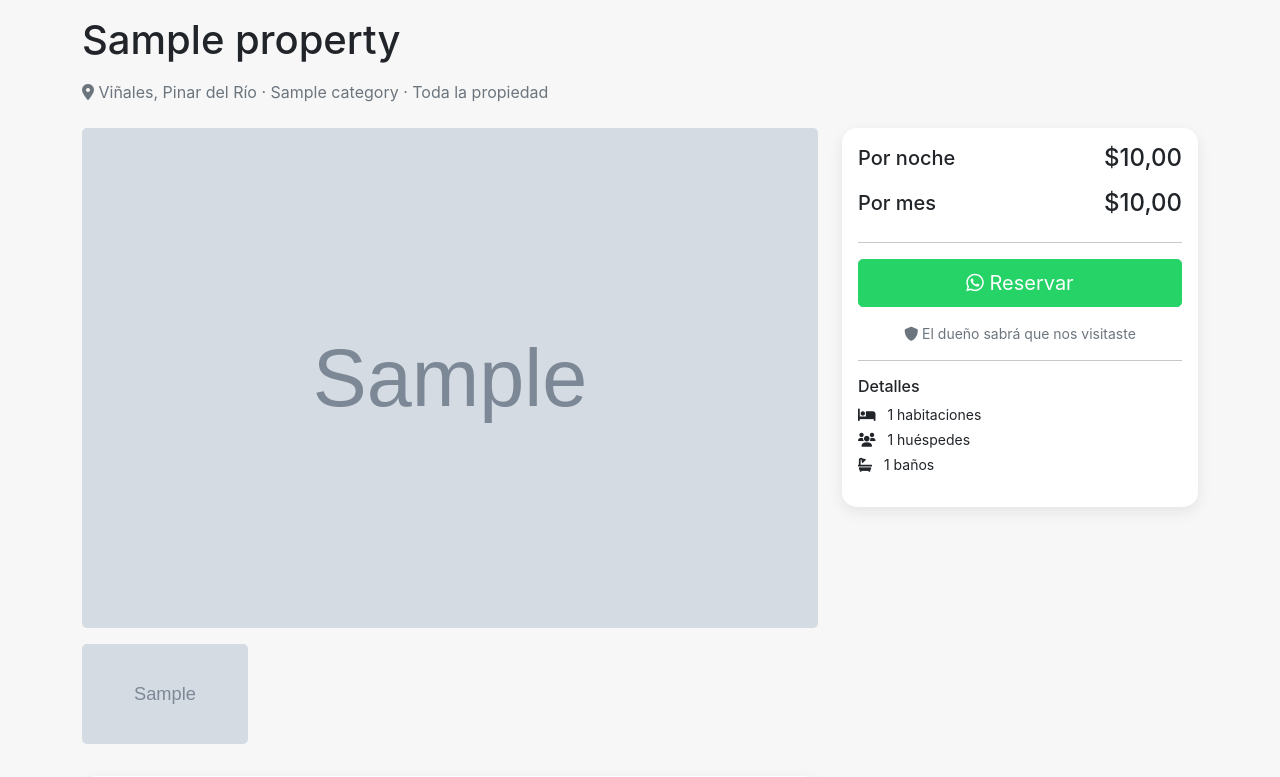
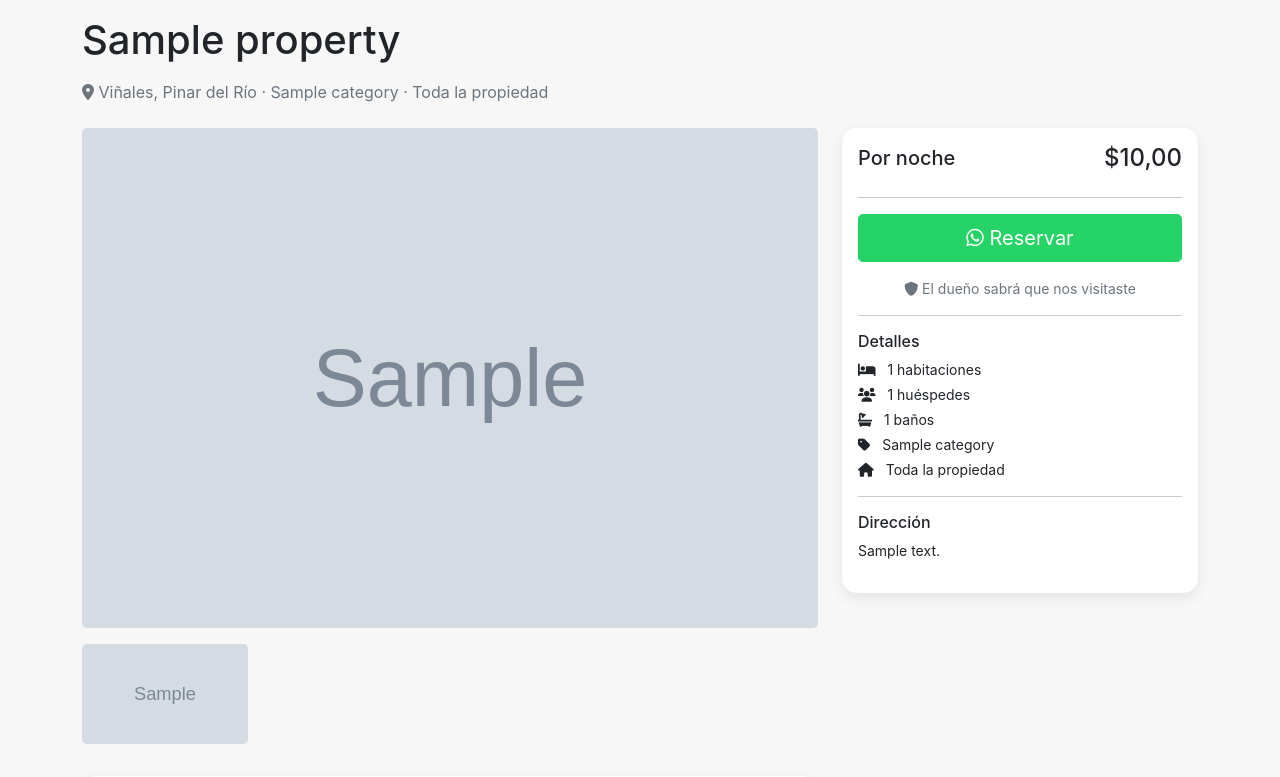
Before and after one commit to alquilerescuba/alquilerescuba, a Django app: page /propiedad/1/ in a window 1280 px wide. Shown: the part 114-891 px from the top of the page. Run offline with Django 5.2, Linux system fonts and the light colour scheme; tables that the repository leaves empty hold one stand-in row (values such as "Sample post"); grey boxes marked "Sample" are stand-in pictures.

Commit message:
Añadir opción Pasadía en categoría de precio

```diff
--- a/properties/admin.py
+++ b/properties/admin.py
@@ -68,6 +68,7 @@ class PropertyAdmin(admin.ModelAdmin):
                     "price_category",
                     "price_per_night",
                     "price_per_month",
+                    "price_per_daypass",
                 ),
                 "description": "Selecciona la categoría de precio. Luego completa el precio correspondiente.",
             },
--- a/properties/models.py
+++ b/properties/models.py
@@ -84,6 +84,7 @@ class Property(models.Model):
     PRICE_CATEGORIES = [
         ("night", "Por noche"),
         ("month", "Por mes"),
+        ("daypass", "Pasadía"),
     ]
 
     price_category = models.CharField(
@@ -105,6 +106,14 @@ class Property(models.Model):
         max_digits=10,
         decimal_places=2,
         verbose_name="Precio por mes (USD)",
+        null=True,
+        blank=True,
+    )
+
+    price_per_daypass = models.DecimalField(
+        max_digits=10,
+        decimal_places=2,
+        verbose_name="Precio por pasadía (USD)",
         null=True,
         blank=True,
     )
--- a/templates/properties/detail.html
+++ b/templates/properties/detail.html
@@ -75,7 +75,6 @@
                     </h3>
 
                     {% if total_reviews > 0 %}
-            <!-- Promedio de calificación -->
                         <div class="mb-4">
                             <div class="d-flex align-items-center">
                                 <div class="display-4 me-3" style="font-size: 2.5rem; font-weight: 500;">
@@ -96,7 +95,6 @@
                             </div>
                         </div>
 
-            <!-- Lista de valoraciones -->
                         <div class="reviews-list">
                             {% for review in property.reviews.all|slice:":5" %}
                             <div class="border-bottom pb-3 mb-3">
@@ -127,7 +125,6 @@
                         <p class="text-muted">Aún no hay valoraciones para esta propiedad.</p>
                     {% endif %}
 
-        <!-- Botón para valorar (solo usuarios registrados) -->
                     {% if user.is_authenticated %}
                         {% if user_reviewed %}
                             <div class="alert alert-info mt-3">
@@ -148,7 +145,7 @@
                 </div>
             </div>
 
-            <!-- Calendario de disponibilidad (SOLO UNO) -->
+            <!-- Calendario de disponibilidad -->
             <div class="card mb-4 border-0 shadow-sm">
                 <div class="card-body">
                     <h3 class="h5 mb-4">
@@ -157,7 +154,6 @@
                     </h3>
 
                     <div class="calendar-container">
-                        <!-- Cabecera del calendario -->
                         <div class="calendar-header d-flex justify-content-between align-items-center">
                             <button class="month-nav-btn" id="prevMonth">
                                 <i class="fas fa-chevron-left"></i>
@@ -168,7 +164,6 @@
                             </button>
                         </div>
 
-                        <!-- Días de la semana -->
                         <div class="row g-1 text-center mb-3">
                             <div class="col"><span class="weekday-label">Lu</span></div>
                             <div class="col"><span class="weekday-label">Ma</span></div>
@@ -179,10 +174,8 @@
                             <div class="col"><span class="weekday-label">Do</span></div>
                         </div>
 
-                        <!-- Cuadrícula del calendario -->
                         <div id="calendarGrid" class="row g-1"></div>
 
-                        <!-- Leyenda -->
                         <div class="mt-4 d-flex gap-3 small">
                             <span class="badge" style="background: #00a699; color: white; padding: 6px 12px;">
                                 <i class="fas fa-check-circle me-1"></i> Disponible
@@ -196,27 +189,33 @@
                         </div>
                     </div>
 
-                    <!-- Mensaje de fechas seleccionadas -->
                     <div id="selectedDatesMessage" class="mt-3"></div>
                 </div>
             </div>
         </div>  <!-- Cierre columna izquierda -->
 
-        <!-- Columna derecha -->
+        <!-- Columna derecha (SOLO UNA) -->
         <div class="col-lg-4">
             <div class="card sticky-top" style="top: 20px;">
                 <div class="card-body">
-                    {% if property.price_per_night %}
+                    {% if property.price_category == 'night' and property.price_per_night %}
                     <div class="d-flex justify-content-between align-items-center mb-2">
                         <h5>Por noche</h5>
                         <h4>${{ property.price_per_night }}</h4>
                     </div>
                     {% endif %}
 
-                    {% if property.price_per_month %}
-                    <div class="d-flex justify-content-between align-items-center mb-3">
+                    {% if property.price_category == 'month' and property.price_per_month %}
+                    <div class="d-flex justify-content-between align-items-center mb-2">
                         <h5>Por mes</h5>
                         <h4>${{ property.price_per_month }}</h4>
+                    </div>
+                    {% endif %}
+
+                    {% if property.price_category == 'daypass' and property.price_per_daypass %}
+                    <div class="d-flex justify-content-between align-items-center mb-2">
+                        <h5>Pasadía</h5>
+                        <h4>${{ property.price_per_daypass }}</h4>
                     </div>
                     {% endif %}
 
@@ -238,14 +237,19 @@
                         <li class="mb-1"><i class="fas fa-bed me-2"></i> {{ property.bedrooms }} habitaciones</li>
                         <li class="mb-1"><i class="fas fa-users me-2"></i> {{ property.guests }} huéspedes</li>
                         <li class="mb-1"><i class="fas fa-bath me-2"></i> {{ property.bathrooms }} baños</li>
+                        <li class="mb-1"><i class="fas fa-tag me-2"></i> {{ property.category.name }}</li>
+                        <li class="mb-1"><i class="fas fa-home me-2"></i> {{ property.get_rental_type_display }}</li>
                     </ul>
 
+                    <hr>
 
+                    <h6 class="mb-2">Dirección</h6>
+                    <p class="small">{{ property.address }}</p>
                 </div>
             </div>
-        </div>
-    </div>
-</div>
+        </div>  <!-- Cierre columna derecha -->
+    </div>  <!-- Cierre row -->
+</div>  <!-- Cierre container -->
 
 {% block extra_js %}
 <style>
@@ -372,7 +376,6 @@ function renderCalendar(month, year) {
     const firstDay = new Date(year, month, 1).getDay();
     const daysInMonth = new Date(year, month + 1, 0).getDate();
 
-    // Ajustar para empezar en lunes
     let startDay = firstDay === 0 ? 6 : firstDay - 1;
 
     let calendarHTML = '';
@@ -390,13 +393,11 @@ function renderCalendar(month, year) {
                 today.setHours(0,0,0,0);
                 const cellDate = new Date(dateStr);
 
-                // Determinar clases del día
                 let cellClass = 'p-2 text-center rounded date-cell';
                 let isBooked = bookedDates.includes(dateStr);
                 let isPast = cellDate < today;
                 let isSelected = (dateStr === selectedStartDate || dateStr === selectedEndDate);
 
-                // Verificar si está en el rango seleccionado
                 let inRange = false;
                 if (selectedStartDate && selectedEndDate) {
                     const start = new Date(selectedStartDate);
@@ -429,34 +430,26 @@ function renderCalendar(month, year) {
     }
 
     document.getElementById('calendarGrid').innerHTML = calendarHTML;
-
-    // Actualizar mensaje de fechas seleccionadas
     updateSelectedDatesMessage();
 }
 
-// Función para seleccionar fechas
 window.selectDate = function(dateStr) {
     const date = new Date(dateStr);
     const today = new Date();
     today.setHours(0,0,0,0);
 
-    // No permitir seleccionar fechas pasadas u ocupadas
     if (date < today || bookedDates.includes(dateStr)) {
         alert('Esta fecha no está disponible');
         return;
     }
 
-    // Lógica de selección (como Airbnb)
     if (!selectedStartDate || (selectedStartDate && selectedEndDate)) {
-        // Primer clic o reinicio
         selectedStartDate = dateStr;
         selectedEndDate = null;
     } else if (!selectedEndDate) {
-        // Segundo clic
         if (dateStr > selectedStartDate) {
             selectedEndDate = dateStr;
         } else {
-            // Si selecciona una fecha anterior, reiniciamos
             selectedStartDate = dateStr;
             selectedEndDate = null;
         }
@@ -465,7 +458,6 @@ window.selectDate = function(dateStr) {
     renderCalendar(currentMonth, currentYear);
 };
 
-// Actualizar mensaje de fechas seleccionadas
 function updateSelectedDatesMessage() {
     const messageDiv = document.getElementById('selectedDatesMessage');
     if (!messageDiv) return;
@@ -489,7 +481,6 @@ function updateSelectedDatesMessage() {
     }
 }
 
-// Navegación del calendario
 document.getElementById('prevMonth').addEventListener('click', () => {
     currentMonth--;
     if (currentMonth < 0) {
@@ -512,12 +503,20 @@ document.getElementById('nextMonth').addEventListener('click', () => {
 document.getElementById('whatsappButton').addEventListener('click', function(e) {
     e.preventDefault();
 
-    let message = `Hola! Me interesa esta propiedad:%0A%0A*{{ property.title|urlencode }}*%0A{{ property.get_location_display|urlencode }}`;
+    let precioTexto = '';
+    if ('{{ property.price_category }}' === 'night') {
+        precioTexto = `Precio: ${{ property.price_per_night }}/noche`;
+    } else if ('{{ property.price_category }}' === 'month') {
+        precioTexto = `Precio: ${{ property.price_per_month }}/mes`;
+    } else if ('{{ property.price_category }}' === 'daypass') {
+        precioTexto = `Precio: ${{ property.price_per_daypass }}/pasadía`;
+    }
+
+    let message = `Hola! *[WEB DEA4EVER]* Me interesa esta propiedad:%0A%0A*{{ property.title|urlencode }}*%0A{{ property.get_location_display|urlencode }}%0A${precioTexto}`;
 
     if (selectedStartDate && selectedEndDate) {
         message += `%0A%0A*Fechas seleccionadas:*%0A📅 Llegada: ${selectedStartDate}%0A📅 Salida: ${selectedEndDate}`;
 
-        // Verificar si están disponibles
         const start = new Date(selectedStartDate);
         const end = new Date(selectedEndDate);
         let current = new Date(start);
@@ -541,10 +540,8 @@ document.getElementById('whatsappButton').addEventListener('click', function(e)
 
     message += `%0A%0A${window.location.href}`;
 
-    // Abrir WhatsApp
     window.open(`https://wa.me/{{ business_whatsapp }}?text=${message}`, '_blank');
 
-    // Tracking
     fetch('/leads/track/', {
         method: 'POST',
         headers: {
```
Also changed, not shown: templates/properties/list.html (+6 -1 lines), properties/migrations/0007_property_price_per_daypass_and_more.py (added). Lines whose indentation alone changed are shown as unchanged.
